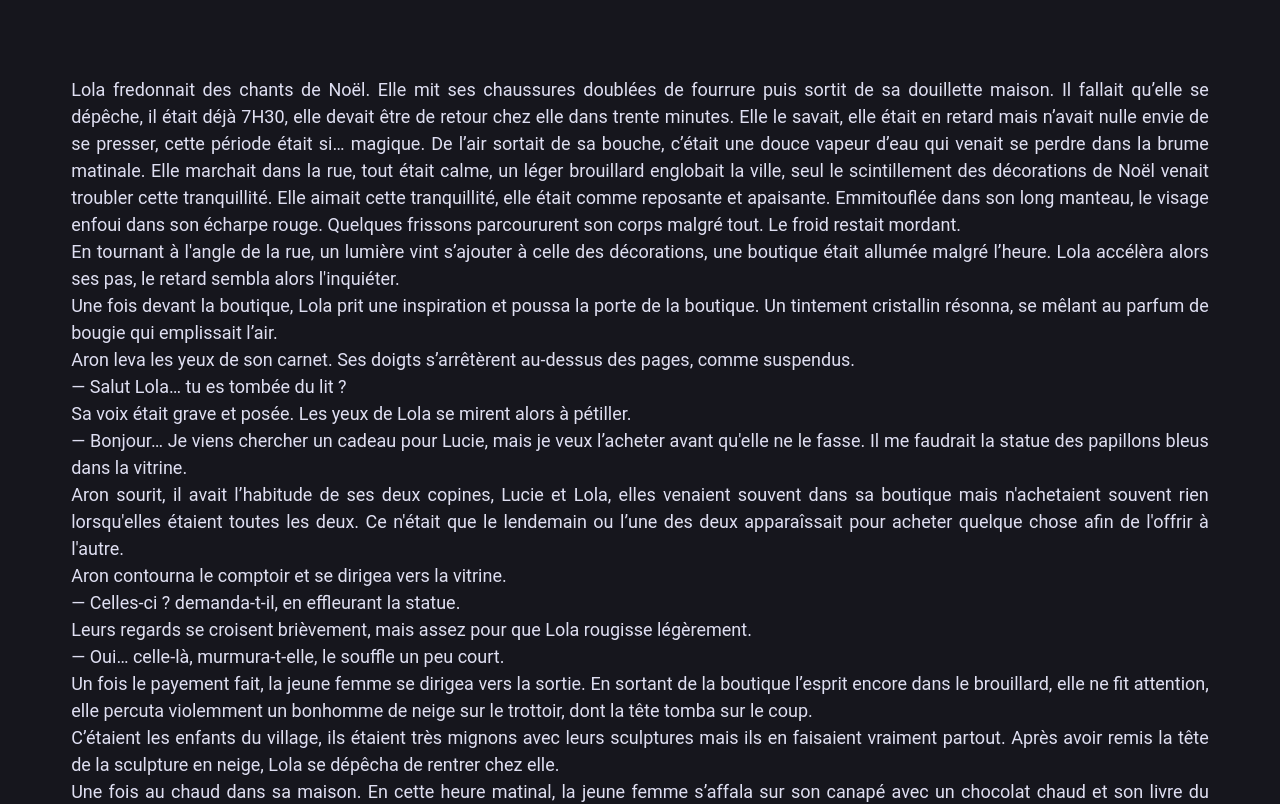
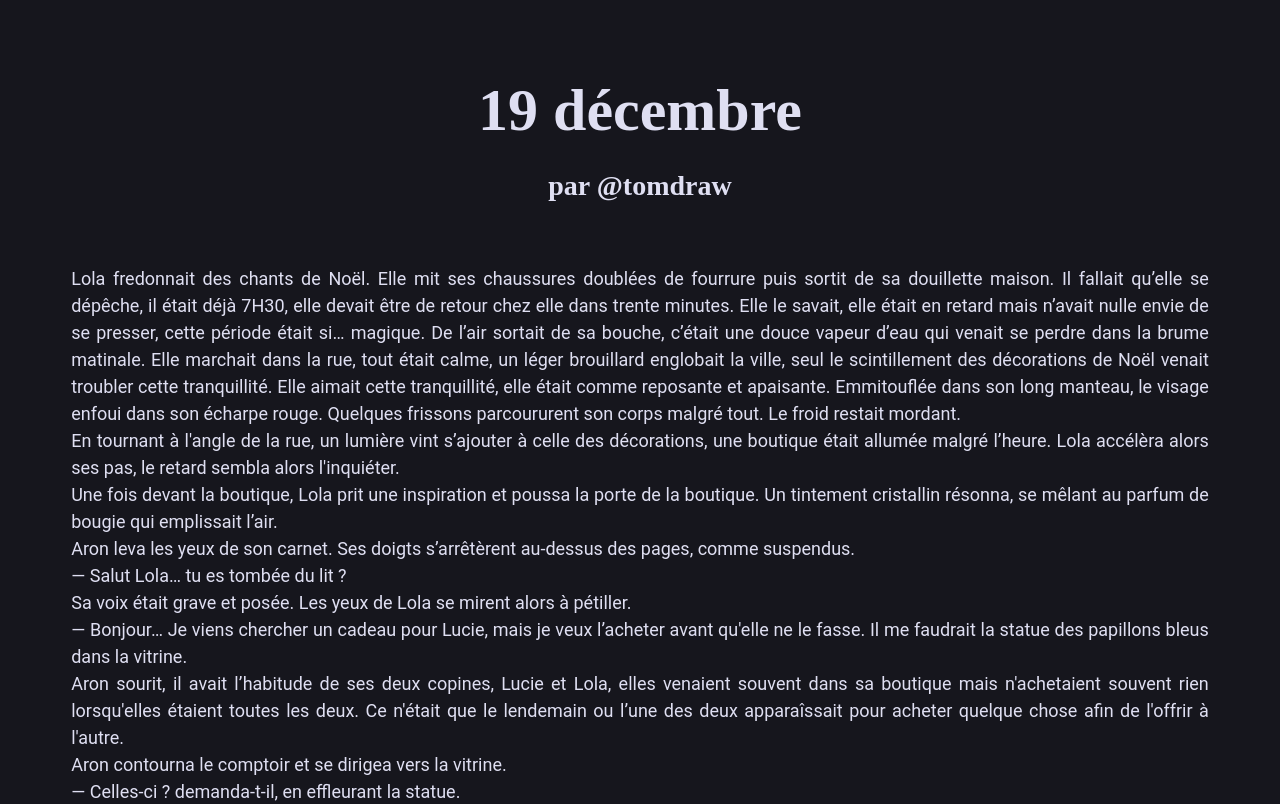
Before and after one commit to FFournet/Plumeavent_2025, a plain HTML site: page 1912-556.html in a window 1280 px wide. Shown: the top 804 px of the page. Drawn offline with Linux system fonts and the light colour scheme; a web font is replaced by a local one.

Commit message:
Update 1912-556.html

```diff
--- a/1912-556.html
+++ b/1912-556.html
@@ -9,9 +9,9 @@
 
 <body>
 
-<h1>
+<h1>19 décembre</h1>
 <h2>
-  <a href=""></a>
+  par @tomdraw
   </h2>
 
 <p>
@@ -66,4 +66,5 @@ maison. La jeune femme ne réagit que lorsque cette odeur se transforma en brul
 —Zut ! les bonshommes de pain d’épice !
 </p>
 </body>
+
 </html>
```
